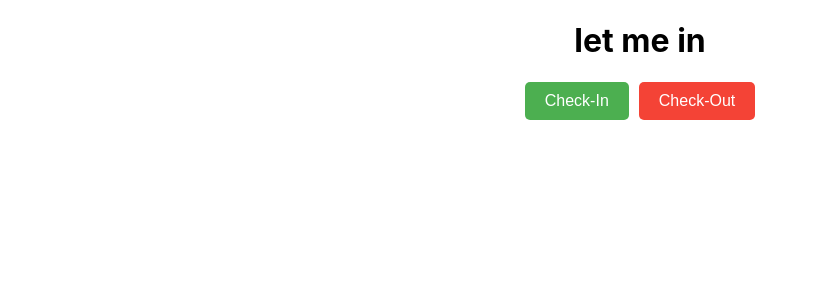
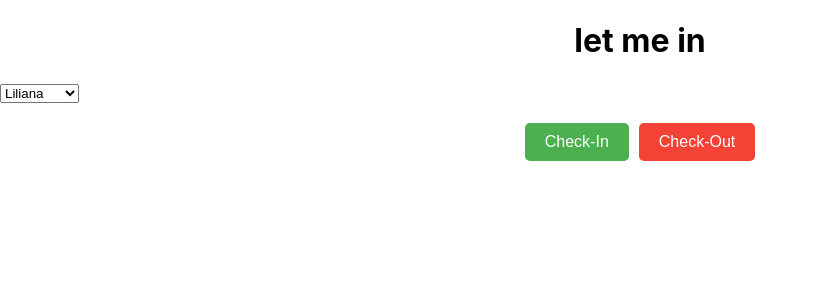
Before and after one commit to Shadi38/let-me-in, a React (Create React App) app: page / in a window 1280 px wide. Shown: the top 300 px of the page, without its empty margins (0-818 px from the left). Built offline with nearby package versions, Linux system fonts and the light colour scheme.

Commit message:
add select bar

```diff
--- a/src/App.css
+++ b/src/App.css
@@ -1,5 +1,8 @@
 h1{
  text-align: center;
+}
+.namesList{
+  margin-left: 20px;
 }
 .buttons {
     display: flex;
--- a/src/App.js
+++ b/src/App.js
@@ -1,10 +1,14 @@
 import "./App.css";
 import Buttons from "./components/Buttons";
+import InputName from "./components/ListName";
+
 
 function App() {
   return (
     <div className="App">
       <h1>let me in</h1>
+
+       <InputName/>
       <Buttons />
     </div>
   );
--- /dev/null
+++ b/src/components/ListName.js
@@ -0,0 +1,20 @@
+import React from 'react';
+
+function InputName() {
+  const names = ["Liliana", "Halden", "Farnoosh"];
+
+  return (
+    <div className="inputName">
+
+      <select>
+        {names.map((name, index) => (
+          <option key={index} value={name}>
+            {name}
+          </option>
+        ))}
+      </select>
+    </div>
+  );
+}
+
+export default InputName;
```
